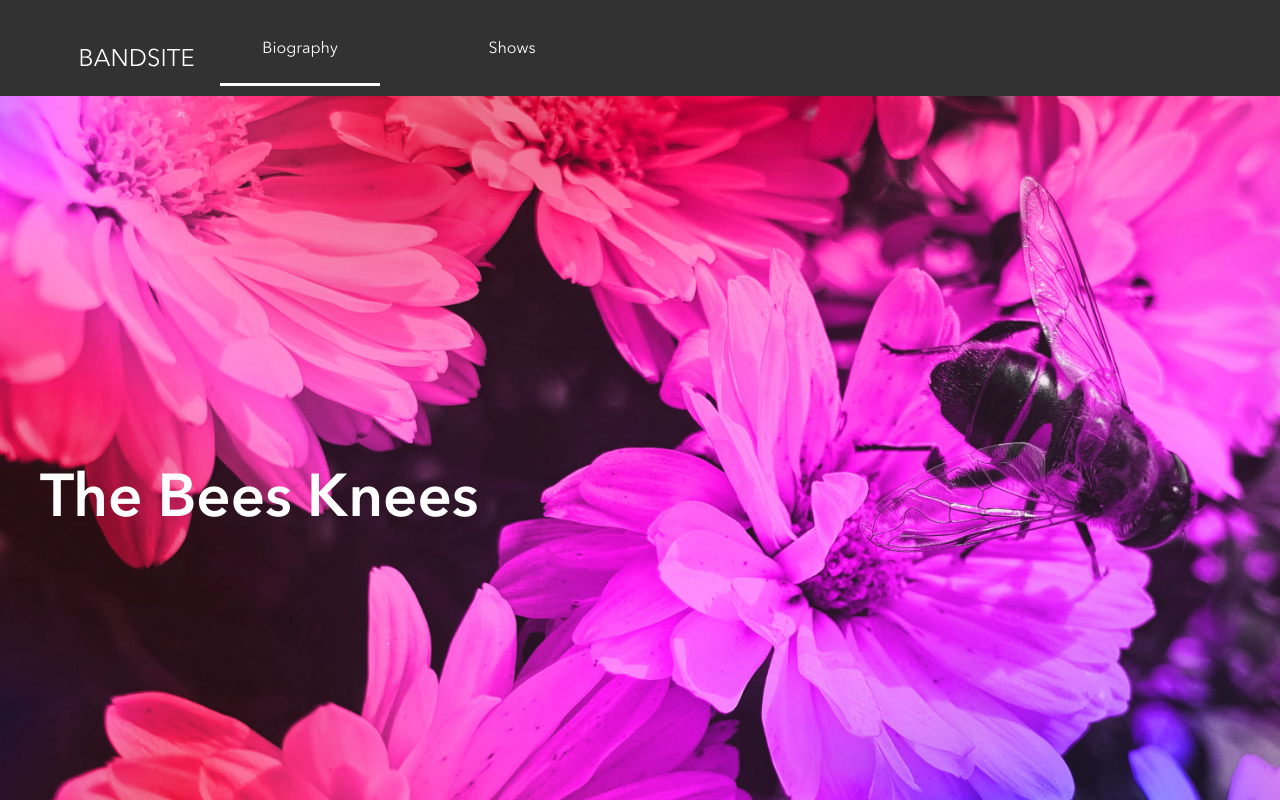
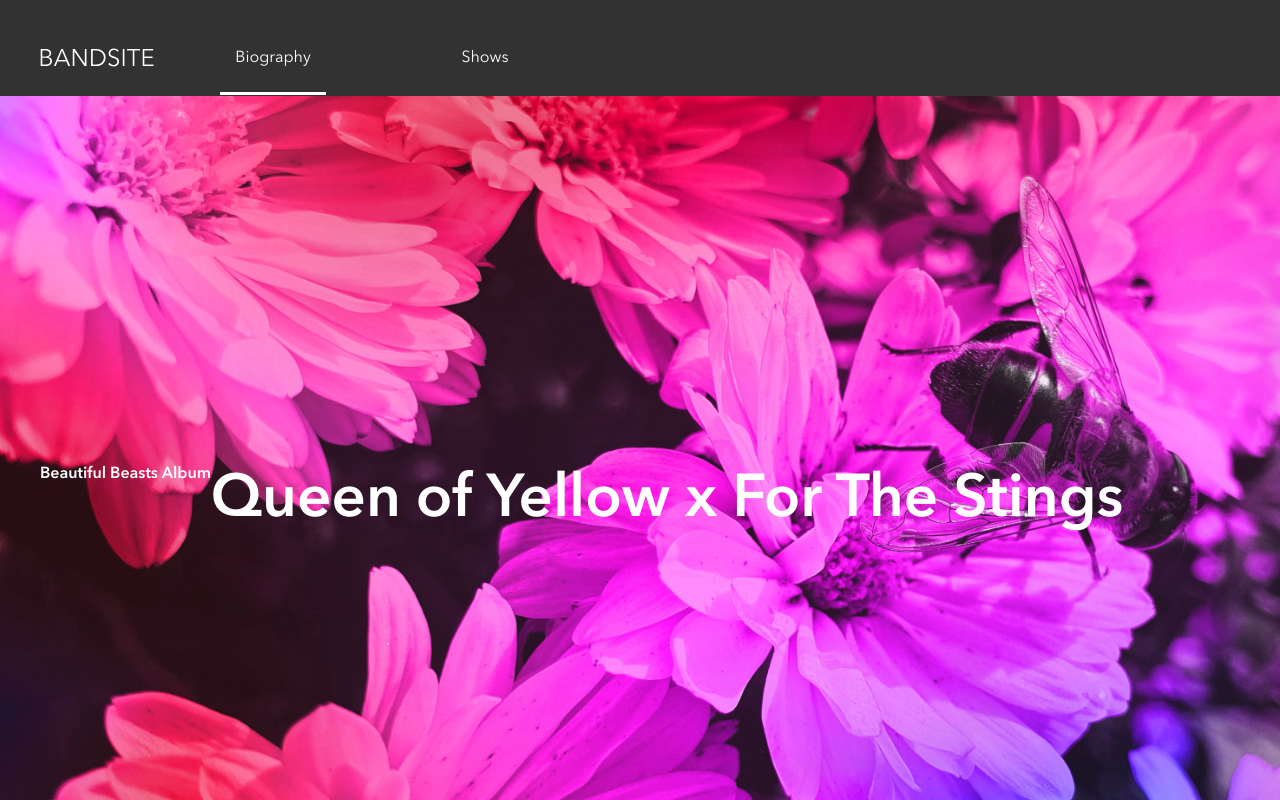
Before and after one commit to rm-jordan/bandsite, a plain HTML site: page pages/shows.html in a window 1280 px wide. Shown: the top 800 px of the page. Drawn offline with Linux system fonts and the light colour scheme; files whose address does not match are found by name.

Commit message:
edited some styles for the index.html page as well as shows.html, added shows section to shows.html

```diff
--- a/pages/shows.html
+++ b/pages/shows.html
@@ -5,7 +5,8 @@
   <meta http-equiv="X-UA-Compatible" content="IE=edge">
   <meta name="viewport" content="width=device-width, initial-scale=1.0">
   <link rel="stylesheet" href="../styles/bio.css">
-  <title>Document</title>
+  <link rel="stylesheet" href="../styles/shows.css">
+  <title>Shows</title>
 </head>
 <body>
 <!-- Header Start -->
@@ -24,11 +25,20 @@
 <!-- Hero Start -->
 <main>
   <section class="hero">
-    <h1 class="hero__header">The Bees Knees</h1>
+
+    <h1 class="hero__header"><span>Beautiful Beasts Album</span>Queen of Yellow x For The Stings</h1>
   </section>
+  <!-- Hero End -->
 
- <!-- Footer Start -->
- <footer class="footer">
+  <!-- Shows Section Start -->
+  <section class="shows">
+    <h2 class="shows__header">Shows</h2>
+  </section>
+  <!-- Shows Section End -->
+
+
+<!-- Footer Start -->
+<footer class="footer">
   <div class="footer__nav__container">
     <h2 class="footer__header">Get in Touch</h2>
     <nav class="footer__nav">
--- a/styles/bio.scss
+++ b/styles/bio.scss
@@ -38,7 +38,7 @@ h2 {
     margin: 0 auto;
     padding-top: 18px;
     @include tablet {
-      padding-left: 80px;
+      padding-left: 40px;
       margin-right: 100px;
     }
   }
@@ -56,17 +56,18 @@ h2 {
     display: flex;
     justify-content: center;
     align-items: center;
-    padding: 10px 80px;
+    padding: 10px 40px;
     // @include tablet {
     //   padding: 10px 20px;
     // }
   }
 }
 .nav__list__link--bio {
-  padding-bottom: 15px;
+  padding-bottom: 6px;
   border-bottom: 3px solid #ffffff;
   @include tablet {
     padding-bottom: 24px;
+    margin-bottom: -24px;
   }
 }
 
--- a/styles/shows.scss
+++ b/styles/shows.scss
@@ -1 +1,23 @@
-// shows.scss
+.hero {
+  background-image: url(../Assets/Images/hero-bio.jpg);
+  width: 100%;
+  background-size: cover;
+  background-position: cover;
+  height: 60vw;
+  position: relative;
+  &__header {
+    display: flex;
+    color: #ffffff;
+    position: absolute;
+    top: 48%;
+    padding-left: 20px;
+    font-size: 24px;
+    @include small-tablet {
+      font-size: 36px;
+    }
+    @include tablet {
+      font-size: 60px;
+      padding-left: 40px;
+    }
+  }
+}
```
Also changed, not shown: index.html (+2 -1 lines), styles/bio.css, 1 other file.
